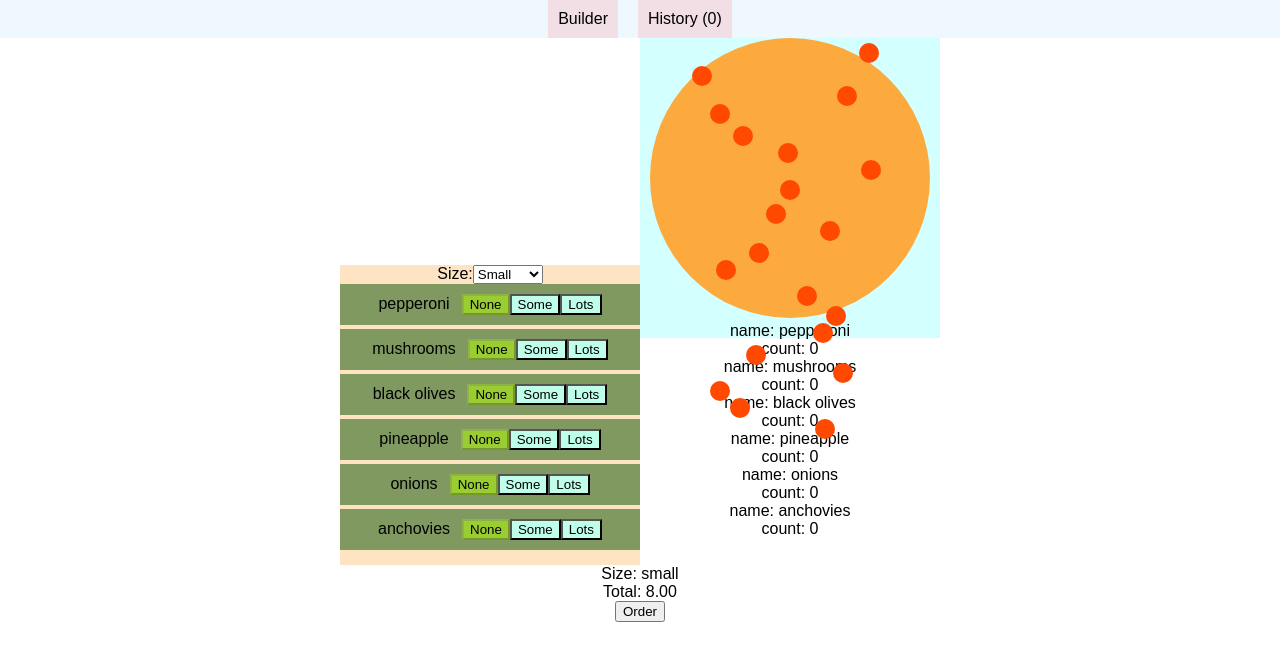
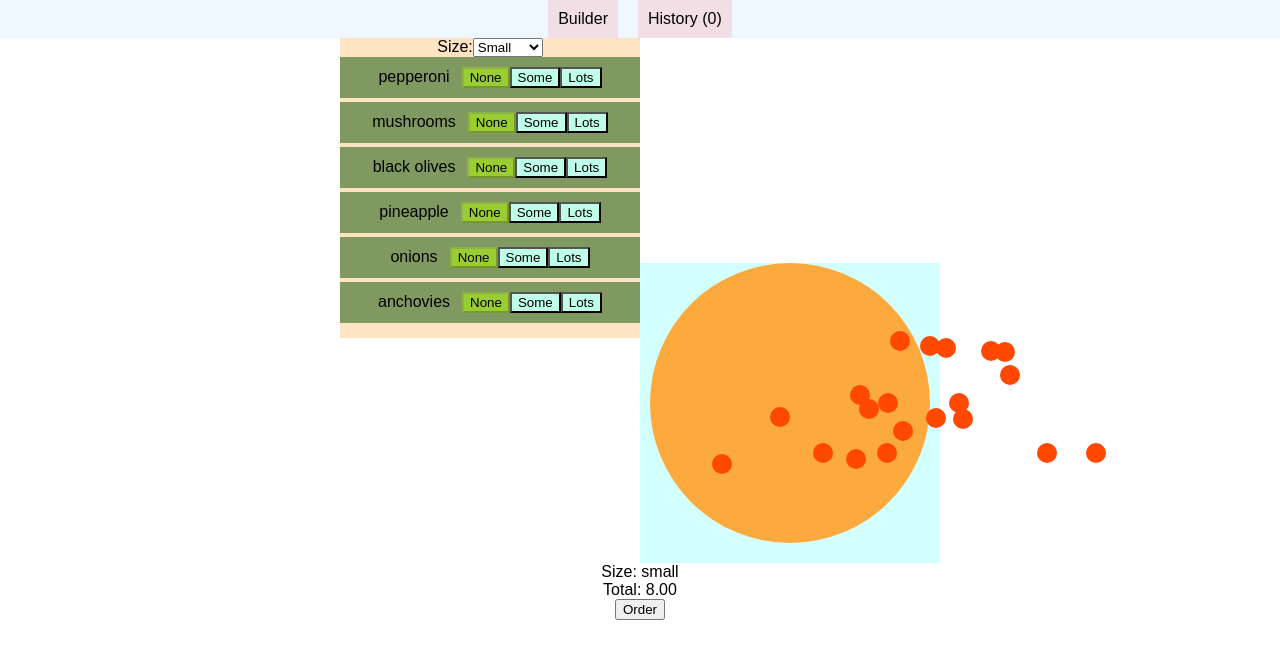
Before and after one commit to jltyler/pizza-build, a React (Create React App) app: page / in a window 1280 px wide. Shown: the top 660 px of the page. Built offline with nearby package versions, Linux system fonts and the light colour scheme.

Commit message:
Attempted to fix pepperonis but display property is shoving tham about

```diff
--- a/src/comp/builder/preview/Preview.css
+++ b/src/comp/builder/preview/Preview.css
@@ -15,6 +15,7 @@
 }
 
 .pepperoni {
+    display: inline-block;
     position: relative;
     background-color: rgb(255, 72, 0);
     width: 20px;
--- a/src/comp/builder/preview/Preview.js
+++ b/src/comp/builder/preview/Preview.js
@@ -6,7 +6,7 @@ const positions = [];
 for (let i = 0; i < 20; i++) {
     positions.push([
         Math.random() * 180 + 40,
-        Math.random() * 10 + 0,
+        Math.random() * 180 + 40,
     ]);
 }
 
@@ -36,7 +36,7 @@ const Preview = (props) => {
                 })}
 
             </div>
-            {ListIngredients(props.ingredients)}
+            {/* {ListIngredients(props.ingredients)} */}
         </div>
     )
 }
```
